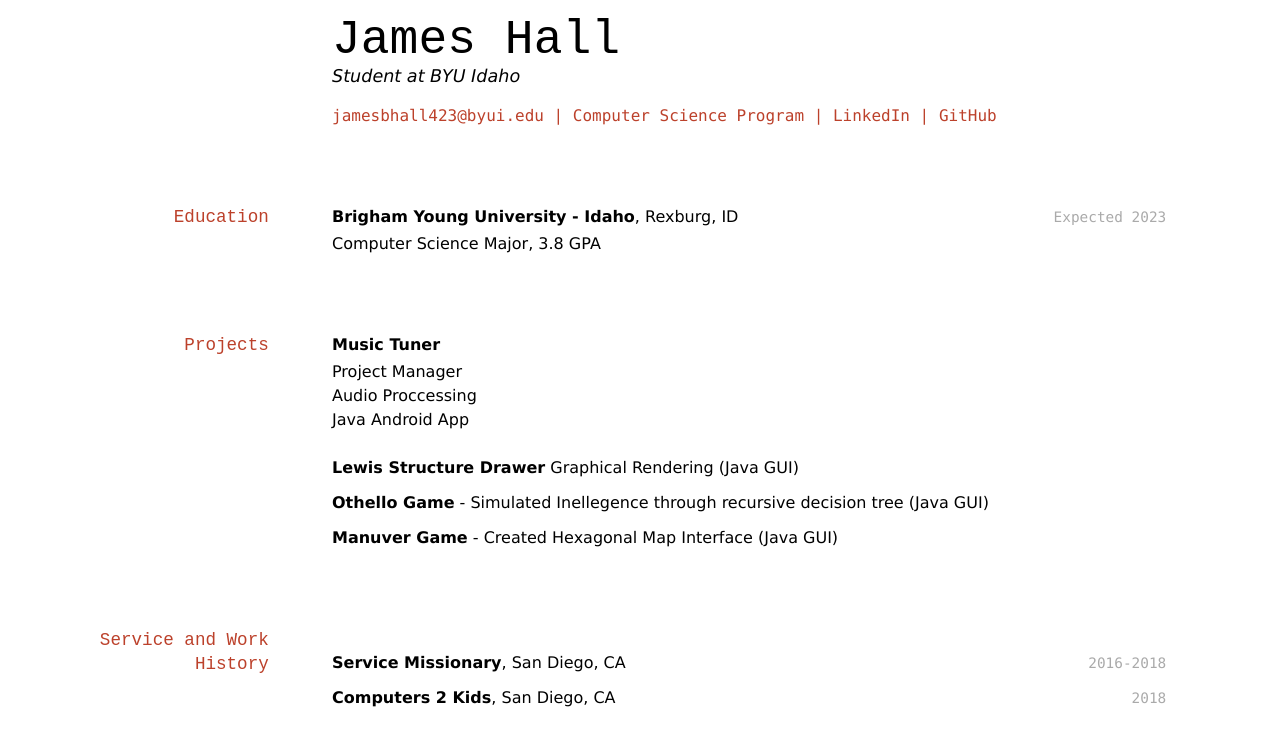
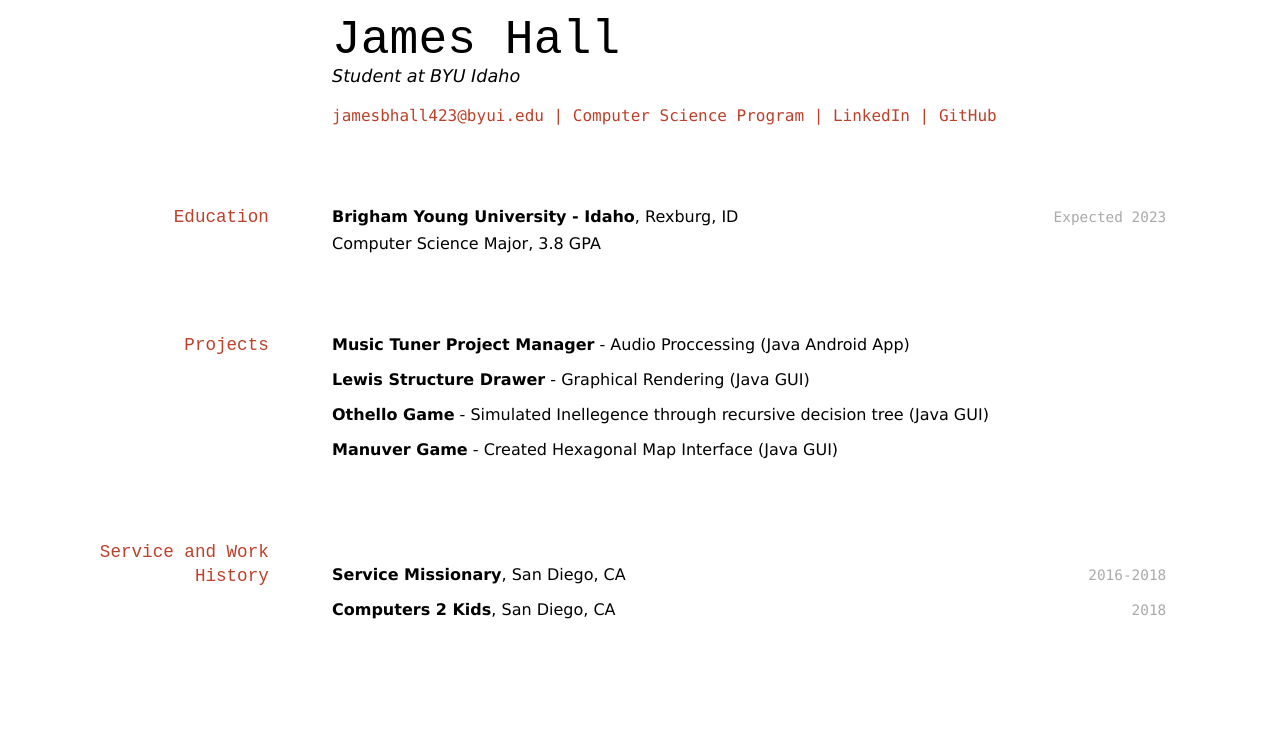
Before and after one commit to jamesbhall423/jameshall_resume, a Jekyll site: the page built from docs/index.md, in a window 1280 px wide. Shown: the top 746 px of the page. Built offline with Jekyll 4.4.1, drawn with Linux system fonts in a browser that asks for light colours.

Commit message:
Implement some of the suggusted changes

```diff
--- a/docs/index.md
+++ b/docs/index.md
@@ -23,13 +23,9 @@ __Brigham Young University - Idaho__, Rexburg, ID
 
 ## Projects
 
-__Music Tuner__
+__Music Tuner Project Manager__ - Audio Proccessing (Java Android App)
 
-- Project Manager
-- Audio Proccessing
-- Java Android App
-
-__Lewis Structure Drawer__ Graphical Rendering (Java GUI)
+__Lewis Structure Drawer__ - Graphical Rendering (Java GUI)
 
 __Othello Game__ - Simulated Inellegence through recursive decision tree (Java GUI)
 
```
